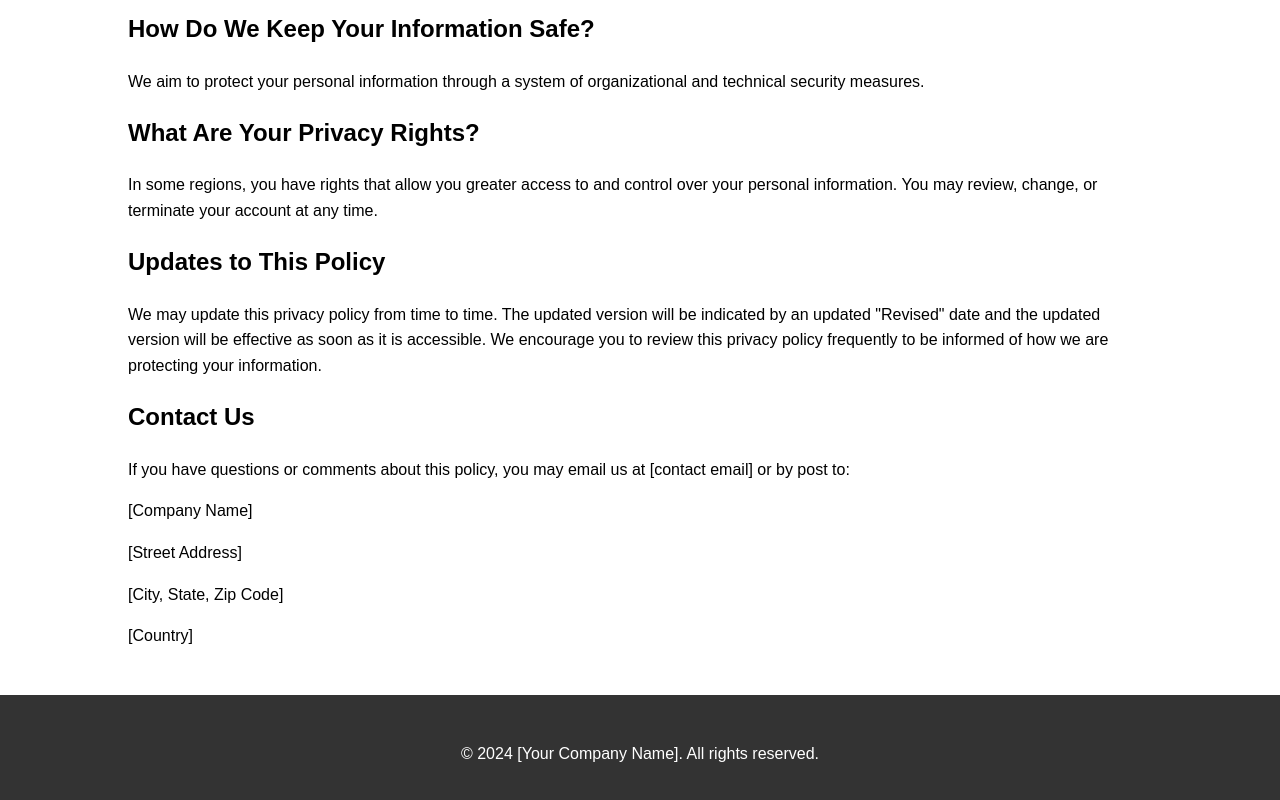
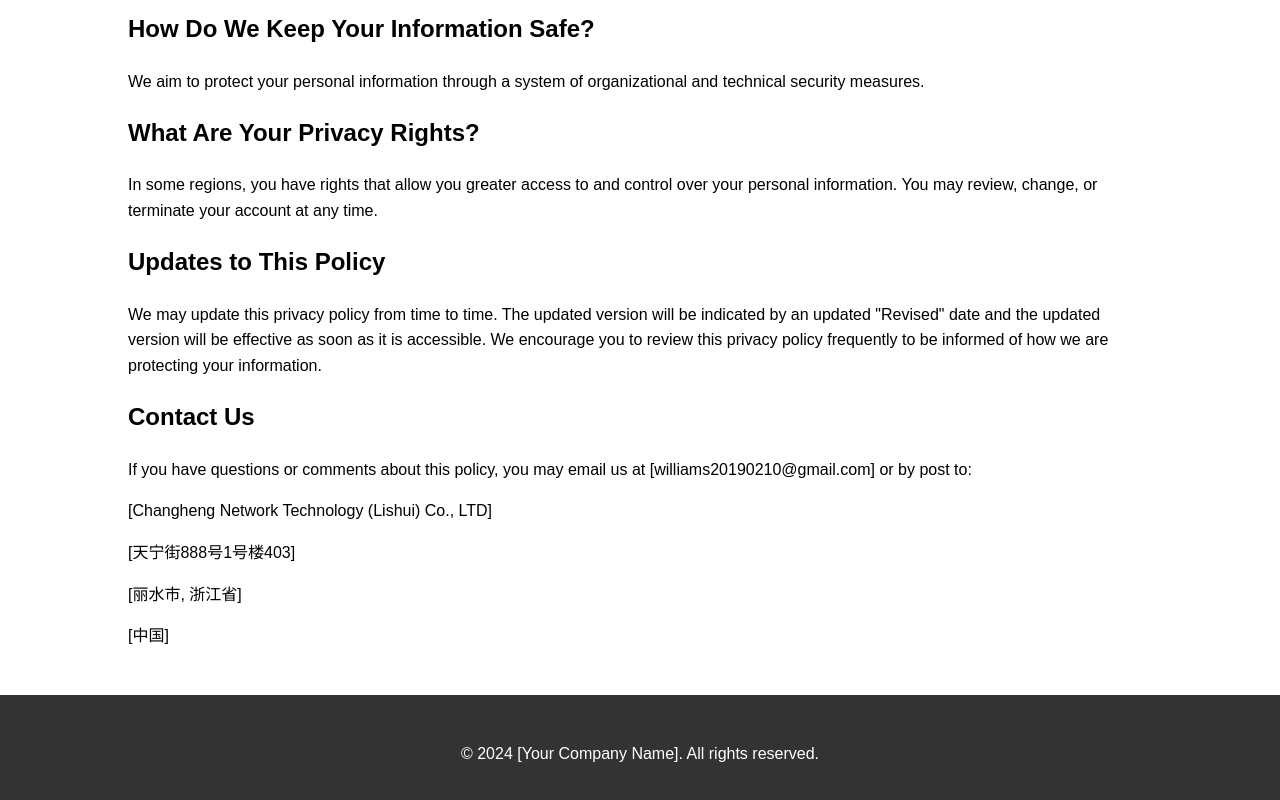
Before and after one commit to williams190210/PrivacyPolicy, a plain HTML site: page privacy_policy.html in a window 1280 px wide. Shown: the part 1030-1830 px from the top of the page. Drawn offline with Linux system fonts and the light colour scheme.

Commit message:
Update privacy_policy.html

```diff
--- a/privacy_policy.html
+++ b/privacy_policy.html
@@ -109,11 +109,11 @@
 
         <section>
             <h2>Contact Us</h2>
-            <p>If you have questions or comments about this policy, you may email us at [contact email] or by post to:</p>
-            <p>[Company Name]</p>
-            <p>[Street Address]</p>
-            <p>[City, State, Zip Code]</p>
-            <p>[Country]</p>
+            <p>If you have questions or comments about this policy, you may email us at [williams20190210@gmail.com] or by post to:</p>
+            <p>[Changheng Network Technology (Lishui) Co., LTD]</p>
+            <p>[天宁街888号1号楼403]</p>
+            <p>[丽水市, 浙江省]</p>
+            <p>[中国]</p>
         </section>
     </div>
     <footer>
```
